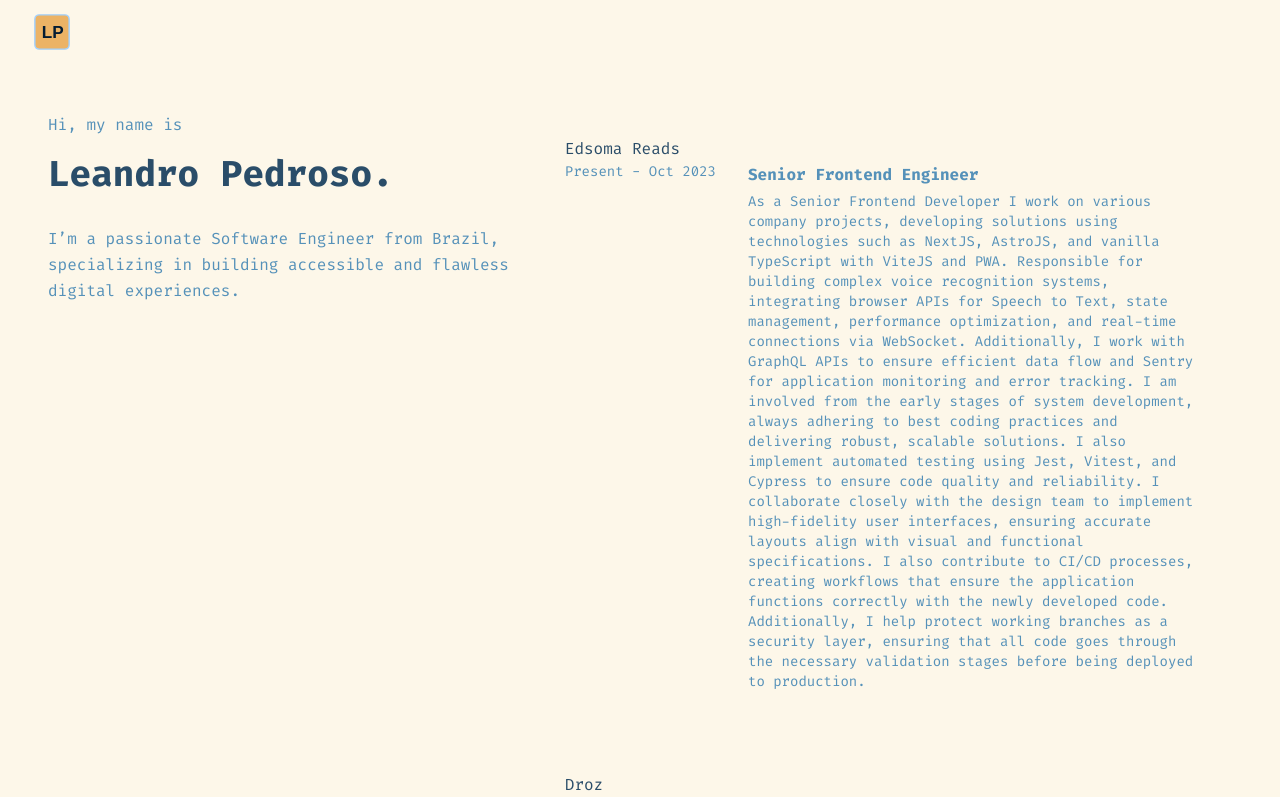
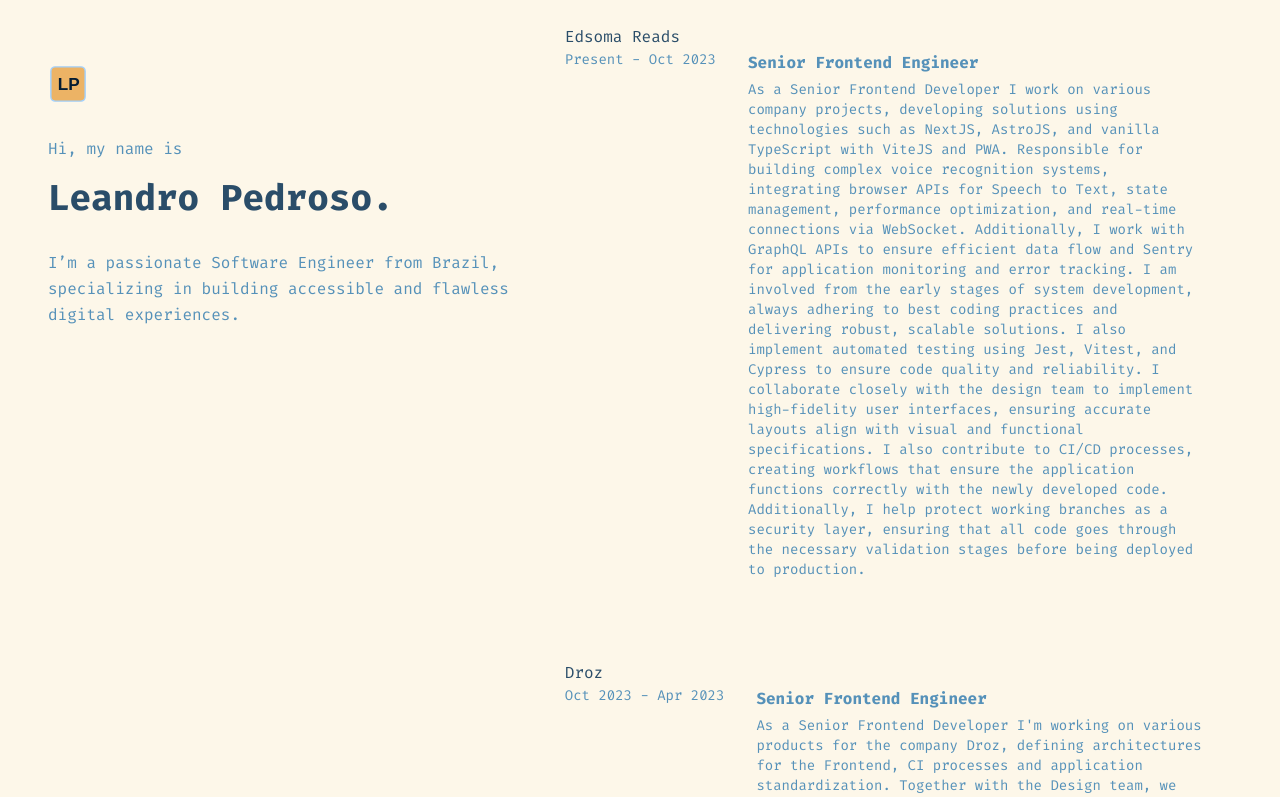
Before and after one commit to leandroppf/portfolio-leandroppf, a Next.js app: page / in a window 1280 px wide. Shown: the top 797 px of the page. Built offline with nearby package versions, Linux system fonts and the light colour scheme.

Commit message:
feat: updated HTML project structure

```diff
--- a/src/app/components/Header.tsx
+++ b/src/app/components/Header.tsx
@@ -1,18 +1,23 @@
-'use client'
-
 import Image from 'next/image'
 
 export default function Header() {
   return (
-    <header className="flex h-16 w-full flex-row items-center px-8">
+    <header className="flex w-full flex-col items-start py-16 xl:sticky xl:top-0 xl:h-screen xl:max-w-[calc(1280px_*_0.4)]">
       <Image
         src="/brand.svg"
         alt="Portifolio brand"
-        className="fixed"
+        className="mb-8"
         width={40}
         height={40}
         priority
       />
+
+      <h1 className="mb-4 text-secondary">Hi, my name is</h1>
+      <h2 className="mb-8 text-4xl font-bold">Leandro Pedroso.</h2>
+      <h3 className="text-secondary">
+        I’m a passionate Software Engineer from Brazil, specializing in building
+        accessible and flawless digital experiences.
+      </h3>
     </header>
   )
 }
--- a/src/app/layout.tsx
+++ b/src/app/layout.tsx
@@ -19,7 +19,7 @@ export default function RootLayout({
 }>) {
   return (
     <html lang="en" className={[firaCode.className, 'scroll-smooth'].join(' ')}>
-      <body className="min-h-screen w-screen overflow-x-hidden bg-background leading-relaxed text-primary antialiased selection:bg-foreground">
+      <body className="flex min-h-screen w-screen items-center justify-center overflow-x-hidden bg-background leading-relaxed text-primary antialiased selection:bg-foreground">
         {children}
       </body>
     </html>
--- a/src/app/page.tsx
+++ b/src/app/page.tsx
@@ -3,19 +3,10 @@ import Header from '@/app/components/Header'
 
 export default function Home() {
   return (
-    <div className="flex w-full flex-col items-center justify-center gap-12">
+    <div className="grid w-full max-w-7xl justify-start gap-8 px-12 xl:grid-cols-[4fr_6fr]">
       <Header />
-      <main className="grid w-full max-w-7xl grid-rows-1 justify-start gap-8 px-12 xl:grid-cols-[4fr_6fr]">
-        <section className="xl:fixed xl:max-w-[calc(1280px_*_0.4)]">
-          <h1 className="mb-4 text-secondary">Hi, my name is</h1>
-          <h2 className="mb-8 text-4xl font-bold">Leandro Pedroso.</h2>
-          <h3 className="text-secondary">
-            I’m a passionate Software Engineer from Brazil, specializing in
-            building accessible and flawless digital experiences.
-          </h3>
-        </section>
-
-        <section className="xl:col-start-2">
+      <main className="xl:col-start-2">
+        <section>
           <Experience />
         </section>
 
```
